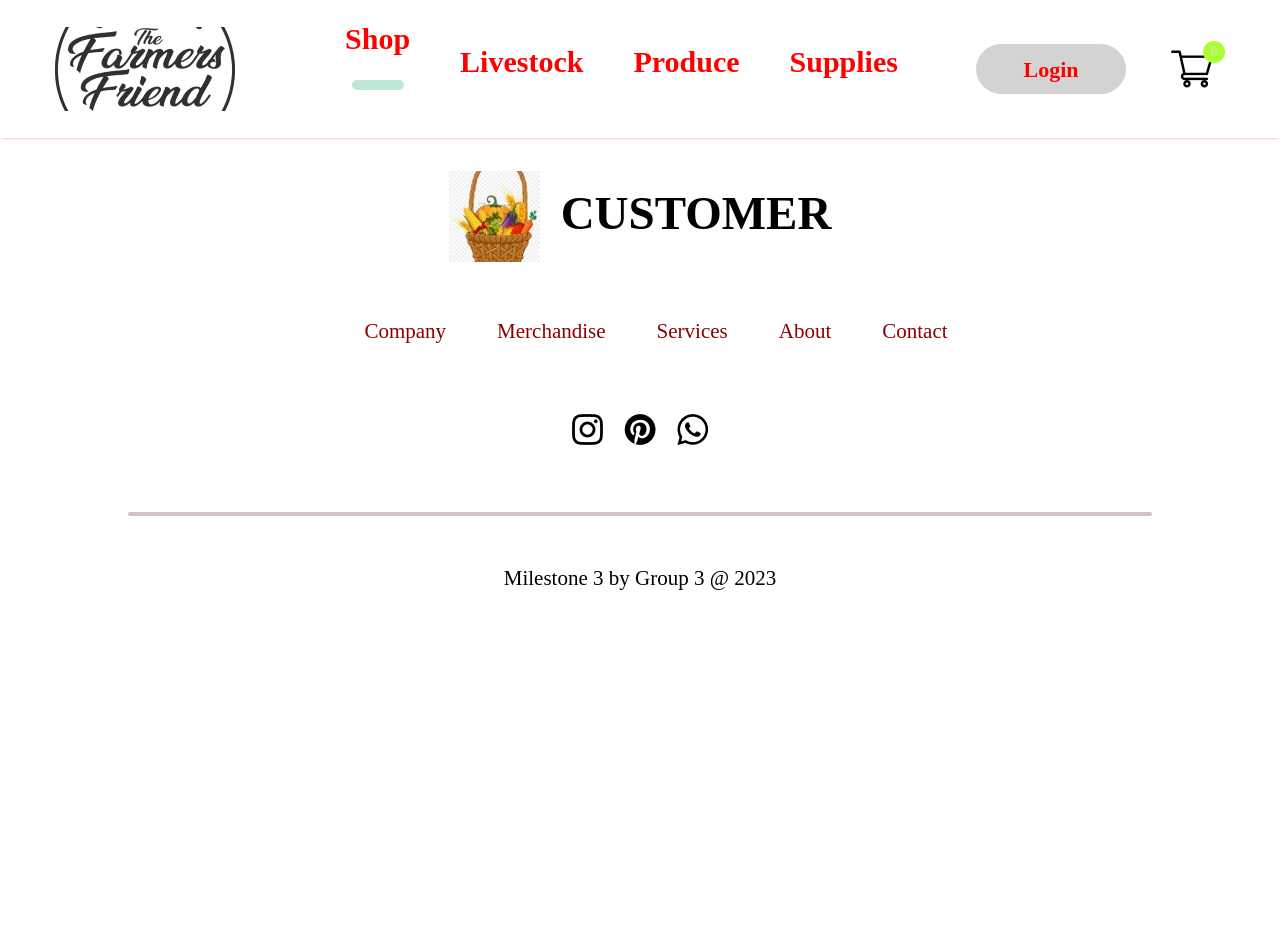
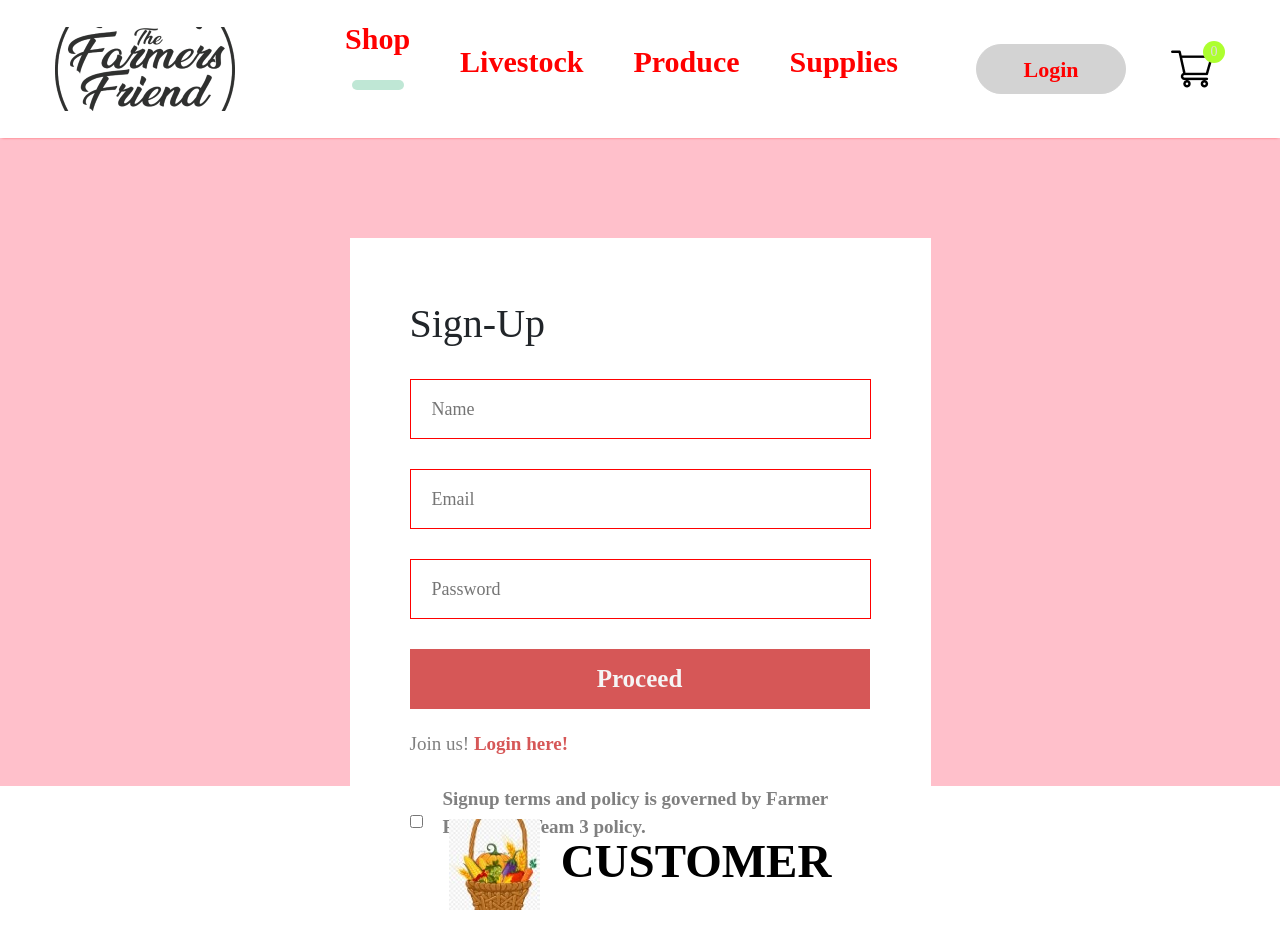
Before and after one commit to elvaplazola/FarmerFriends, a React (Create React App) app in the folder frontend/: page /login in a window 1280 px wide. Shown: the top 952 px of the page. Before the commit the page ends 800 px from the top, so only its background shows below. Built offline with nearby package versions, Linux system fonts and the light colour scheme; a web font is replaced by a local one.

Commit message:
signup route

```diff
--- /dev/null
+++ b/frontend/src/Pages/CSS/LoginSignup.css
@@ -0,0 +1,69 @@
+.loginsignup {
+  padding-top: 100px;
+  background: pink;
+  width: 100%;
+  height: 81vh;
+}
+
+.loginsignup-container {
+  margin: auto;
+  padding: 41px 60px;
+  background: white;
+  width: 581px;
+  height: 651px;
+}
+
+.loginsignup-container h1 {
+  margin: 21px 0px;
+}
+
+.loginsignup-fields {
+  margin-top: 31px;
+  gap: 30px;
+  display: flex;
+  flex-direction: column;
+}
+
+.loginsignup-fields input {
+  font-size: 18px;
+  height: 60px;
+  width: 100%;
+  padding-left: 21px;
+  outline: none;
+  border: 1px solid red;
+  color: rgb(113, 47, 255);
+}
+
+.loginsignup-container button {
+  cursor: pointer;
+  font-size: 25px;
+  font-weight: 550;
+  border: none;
+  width: 460px;
+  height: 60px;
+  color: whitesmoke;
+  background: rgb(214, 87, 87);
+  margin-top: 30px;
+}
+
+.loginsignup-agree {
+  align-items: center;
+  display: flex;
+  margin-top: 26px;
+  gap: 20px;
+  color: gray;
+  font-size: 19px;
+  font-weight: 550;
+}
+
+.loginsignup-login span {
+  font-weight: 650;
+  color: rgb(214, 87, 87);
+}
+
+.loginsignup-login {
+  font-weight: 550px;
+  color: gray;
+  margin-top: 21px;
+  font-size: 19px;
+}
--- a/frontend/src/Pages/LoginSignup.jsx
+++ b/frontend/src/Pages/LoginSignup.jsx
@@ -1,7 +1,30 @@
 import React from "react";
+import "./CSS/LoginSignup.css";
 
 const LoginSignup = () => {
-  return <div></div>;
+  return (
+    <div className="loginsignup">
+      <div className="loginsignup-container">
+        <h1>Sign-Up</h1>
+        <div className="loginsignup-fields">
+          <input type="text" placeholder="Name" />
+          <input type="email" placeholder="Email" />
+          <input type="password" placeholder="Password" />
+        </div>
+        <button>Proceed</button>
+        <p className="loginsignup-login">
+          Join us! <span>Login here!</span>
+        </p>
+        <div className="loginsignup-agree">
+          <input type="checkbox" name="" id="" />
+          <p>
+            Signup terms and policy is governed by Farmer Friends & Team 3
+            policy.
+          </p>
+        </div>
+      </div>
+    </div>
+  );
 };
 
 export default LoginSignup;
```
Also changed, not shown: 1 other file (tests, documents, lock files or other folders).
